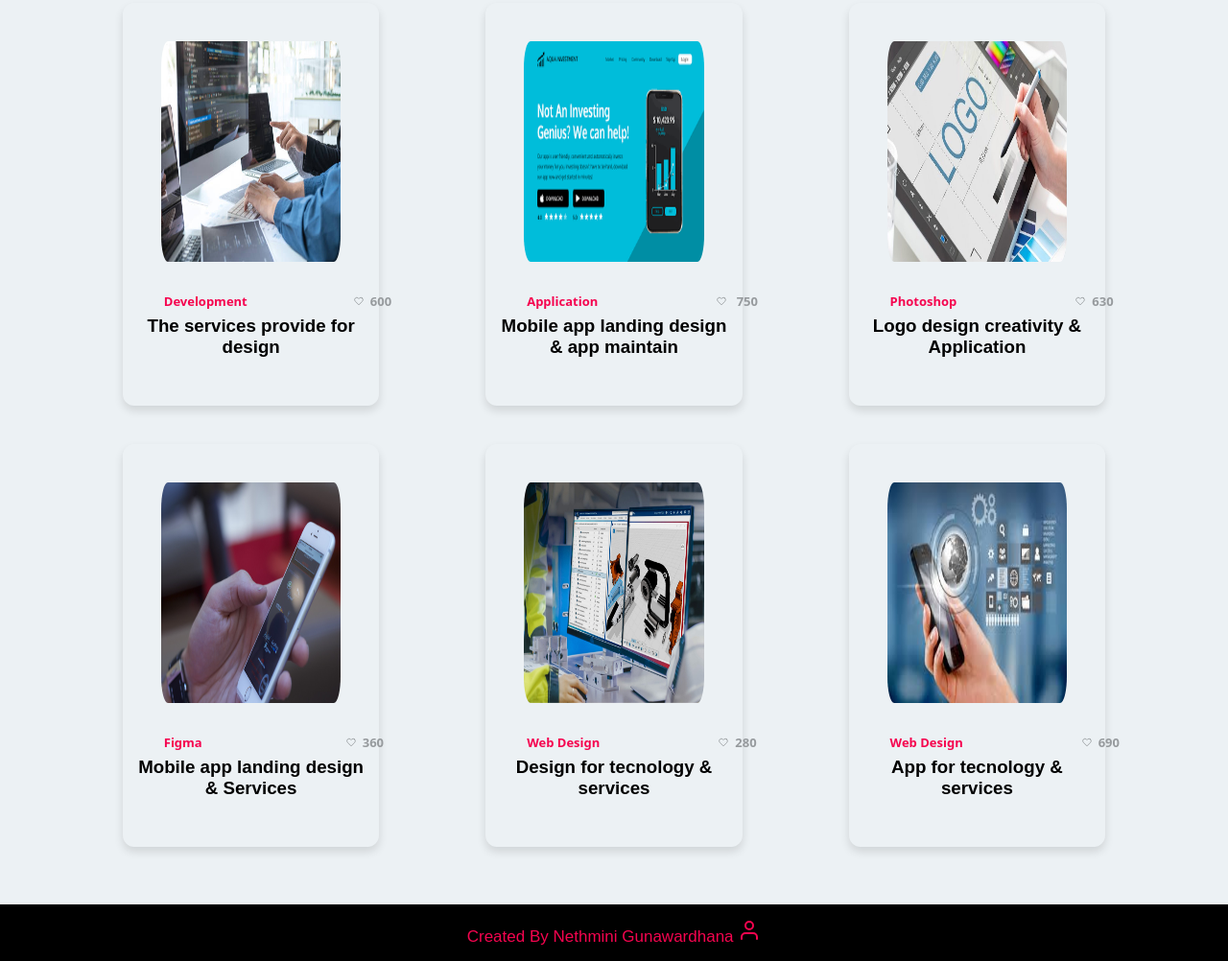
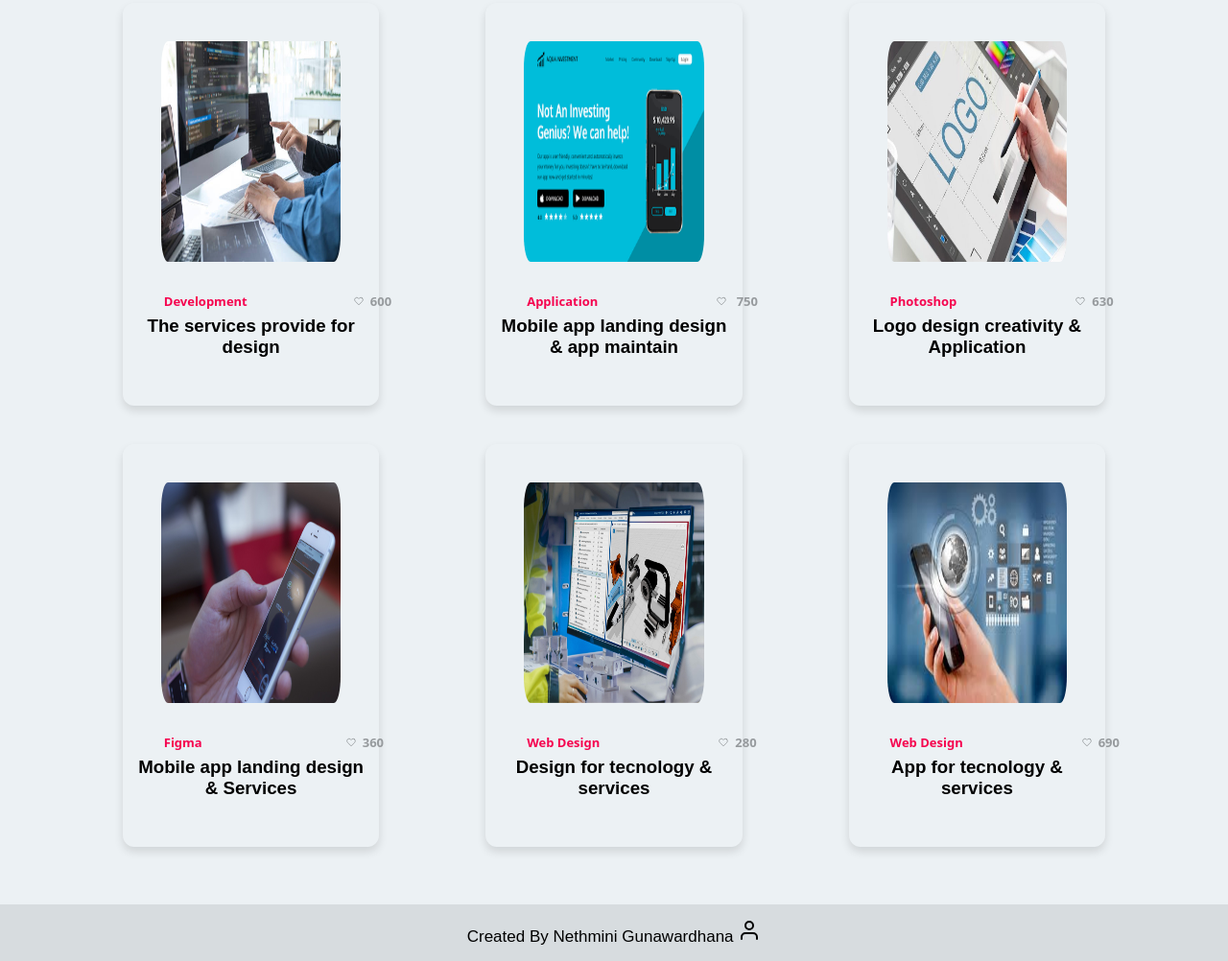
Before and after one commit to nethmini-11/Web-Design-frontend, a plain HTML site: page Web-Portfolio/index.html in a window 1280 px wide. Shown: the part 1919-2921 px from the top of the page at 96% size. Drawn offline with nearby package versions, Linux system fonts and the light colour scheme.

Commit message:
Fix some bugs

```diff
--- a/Web-Portfolio/index.html
+++ b/Web-Portfolio/index.html
@@ -5,7 +5,6 @@
     <title> Portfolio Nethmini Gunawardhana </title>
     <link rel="stylesheet" href="style.css">
     <script src="https://unpkg.com/feather-icons"></script>
-    <link href="assets/css/feather.css" rel="stylesheet" type="text/css">
      <meta name="viewport" content="width=device-width, initial-scale=1.0">
    </head>
 <body>
--- a/Web-Portfolio/style.css
+++ b/Web-Portfolio/style.css
@@ -144,7 +144,7 @@ span.name {
 
 
 /* Those Elements Where We Have Apply Same CSS,
- I'm Selecting Directly 'Section Tag' and 'Class'  */
+ 'Section Tag' and 'Class'  */
 section{
   padding-top: 40px;
 }
@@ -273,7 +273,7 @@ section  .topic{
 
 /* Footer CSS */
 footer{
-  background: #000000;
+  background: #d7dcdf;
   padding: 15px 0;
   text-align: center;
   font-family: 'Poppins', sans-serif;
@@ -281,7 +281,7 @@ footer{
 footer .text span{
   font-size: 17px;
   font-weight: 400;
-  color: #F5044F;
+  color: #000000;
 }
 footer .text span a{
   font-weight: 500;
```
